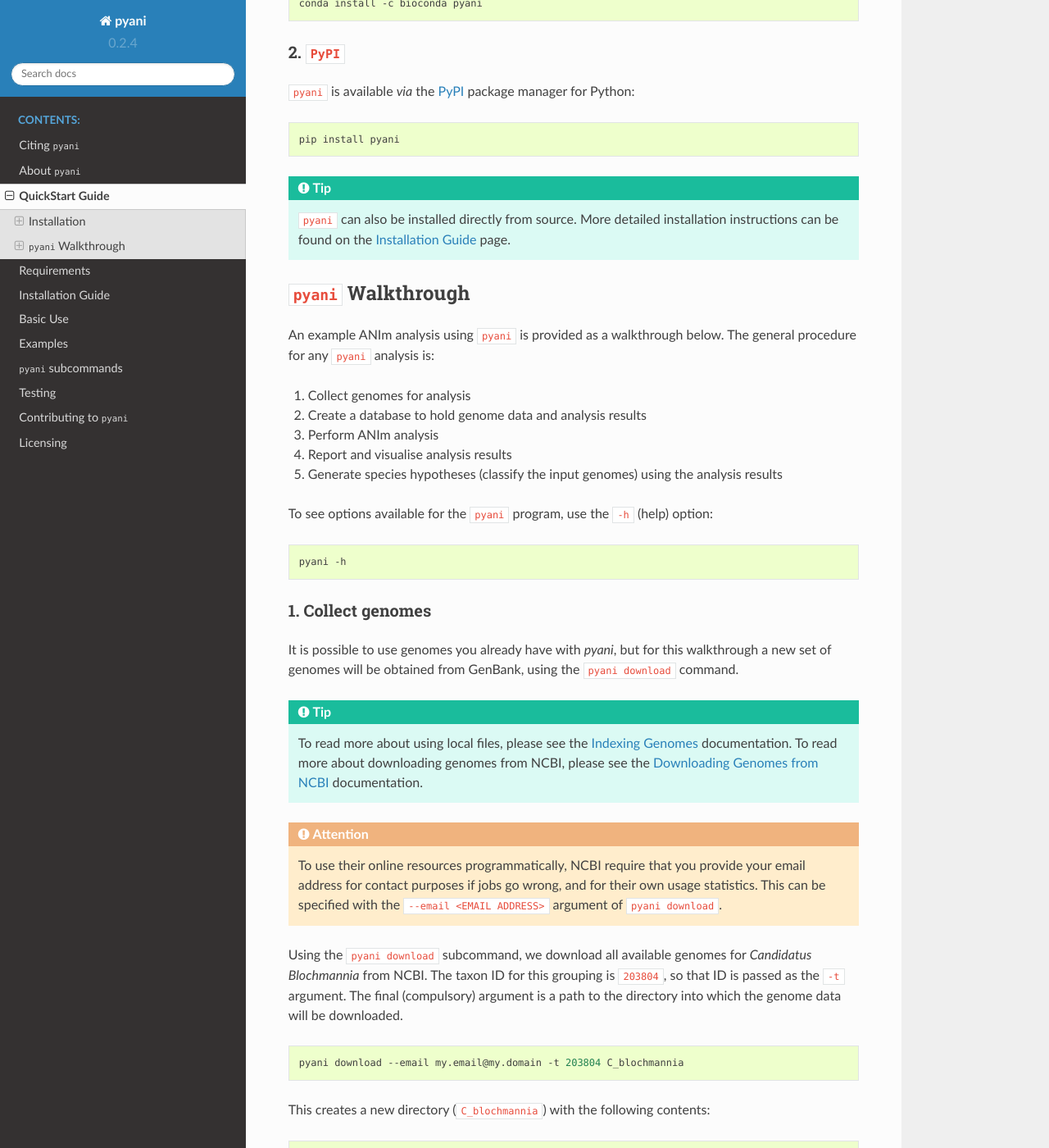
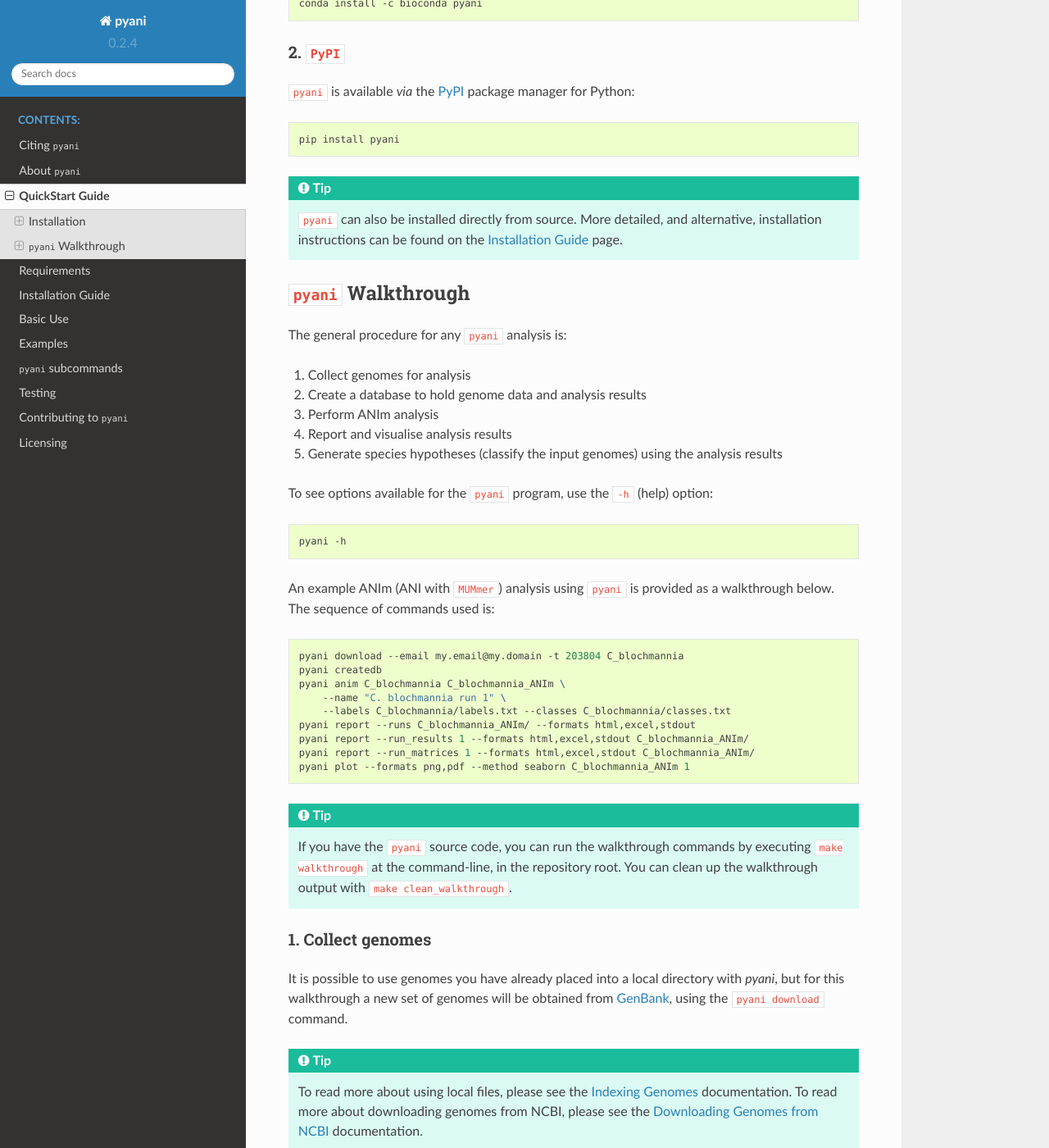
Before and after one commit to widdowquinn/pyani, a Sphinx documentation site: the page built from docs/quickstart.rst, in a window 1280 px wide and 1400 px high, scrolled down 405 px. Shown: the whole window at 82% size. Built offline with Sphinx 7.4.7 and the Read the Docs theme 2.0.0, drawn with Linux system fonts in a browser that asks for light colours; some of the changed text lies outside the part shown.

Commit message:
update QuickStart walkthrough docs
This involved additions to the Makefile, exclusion of coverage from
the .gitignore file, as well as changing two images and minor changes
to the CONTRIBUTING.md file

```diff
--- a/docs/quickstart.rst
+++ b/docs/quickstart.rst
@@ -32,14 +32,14 @@ To use ``pyani`` you will need to install it on a local machine (your laptop, de
     pip install pyani
 
 .. TIP::
-    ``pyani`` can also be installed directly from source. More detailed installation instructions can be found on the :ref:`pyani-installation` page.
+    ``pyani`` can also be installed directly from source. More detailed, and alternative, installation instructions can be found on the :ref:`pyani-installation` page.
 
 
 ---------------------
 ``pyani`` Walkthrough
 ---------------------
 
-An example ANIm analysis using ``pyani`` is provided as a walkthrough below. The general procedure for any ``pyani`` analysis is:
+The general procedure for any ``pyani`` analysis is:
 
 1. Collect genomes for analysis
 2. Create a database to hold genome data and analysis results
@@ -55,17 +55,34 @@ To see options available for the ``pyani`` program, use the ``-h``
 
     pyani -h
 
+An example ANIm (ANI with ``MUMmer``) analysis using ``pyani`` is provided as a walkthrough below. The sequence of commands used is:
+
+.. code-block:: bash
+
+    pyani download --email my.email@my.domain -t 203804 C_blochmannia
+    pyani createdb
+    pyani anim C_blochmannia C_blochmannia_ANIm \
+        --name "C. blochmannia run 1" \
+        --labels C_blochmannia/labels.txt --classes C_blochmannia/classes.txt
+    pyani report --runs C_blochmannia_ANIm/ --formats html,excel,stdout
+    pyani report --run_results 1 --formats html,excel,stdout C_blochmannia_ANIm/
+    pyani report --run_matrices 1 --formats html,excel,stdout C_blochmannia_ANIm/
+    pyani plot --formats png,pdf --method seaborn C_blochmannia_ANIm 1
+
+.. TIP::
+    If you have the ``pyani`` source code, you can run the walkthrough commands by executing ``make walkthrough`` at the command-line, in the repository root. You can clean up the walkthrough output with ``make clean_walkthrough``.
+
 ^^^^^^^^^^^^^^^^^^
 1. Collect genomes
 ^^^^^^^^^^^^^^^^^^
 
-It is possible to use genomes you already have with `pyani`, but for this walkthrough a new set of genomes will be obtained from GenBank, using the ``pyani download`` command.
+It is possible to use genomes you have already placed into a local directory with `pyani`, but for this walkthrough a new set of genomes will be obtained from `GenBank`_, using the ``pyani download`` command.
 
 .. TIP::
     To read more about using local files, please see the :ref:`pyani-indexing` documentation. To read more about downloading genomes from NCBI, please see the :ref:`pyani-download` documentation.
 
 .. ATTENTION::
-    To use their online resources programmatically, NCBI require that you provide your email address for contact purposes if jobs go wrong, and for their own usage statistics. This can be specified with the ``--email <EMAIL ADDRESS>`` argument of ``pyani download``.
+    To use their online resources programmatically, NCBI require that you provide your email address for contact purposes if jobs go wrong, and for their own usage statistics. This should be specified with the ``--email <EMAIL ADDRESS>`` argument of ``pyani download``.
 
 Using the ``pyani download`` subcommand, we download all available genomes for *Candidatus Blochmannia* from NCBI. The taxon ID for this grouping is ``203804``, so that ID is passed as the ``-t`` argument. The final (compulsory) argument is a path to the directory into which the genome data will be downloaded.
 
@@ -87,9 +104,9 @@ This creates a new directory (``C_blochmannia``) with the following contents:
     ├── classes.txt
     └── labels.txt
 
-Each downloaded genome is represented by four files: the genome sequence (expanded: ``*.fna``, compressed: ``*.fna.gz``), an NCBI hashes file (``*_hashes.txt``) and an MD5 hash of the genome sequence file (``*.md5``).
+Each downloaded genome is represented by four files: the genome sequence (FASTA: ``*.fna``, compressed: ``*.fna.gz``), an NCBI hashes file (``*_hashes.txt``) and an MD5 hash of the genome sequence file (``*.md5``).
 
-Two additional files are created:
+Two additional files are created, summarising all genomes in the subdirectory:
 
 - ``classes.txt``: defines a *class* to which each input genome belongs. This is used for determining membership of groups and annotating graphical output.
 - ``labels.txt``: provides text which will be used to label each input genome in the graphical output from ``pyani``
@@ -98,7 +115,7 @@ Two additional files are created:
 2. Create database
 ^^^^^^^^^^^^^^^^^^
 
-``pyani`` uses a local `SQLite3`_ database to store genome data and analysis results. For this walkthrough, we create a new, empty database by executing the command:
+``pyani`` uses a local `SQLite3`_ database to store genome data and analysis results. Existing databases can be re-used. For this walkthrough we create a new, empty database by executing the command:
 
 .. code-block:: bash
 
@@ -121,7 +138,7 @@ We also provide a name for the analysis (``--name``, for later human-readable re
         --name "C. blochmannia run 1" \
         --labels C_blochmannia/labels.txt --classes C_blochmannia/classes.txt
 
-This will run an ANIm analysis on the genomes in the ``C_blochmannia`` directory. Analysis results will be stored in the database we created earlier (``.pyani/pyanidb``), where they will be identified by the name ``C. blochmannia run 1``. The comparison result files will be written to the ``C_blochmannia_ANIm`` directory.
+This command runs ANIm analysis on the genomes in the specified ``C_blochmannia`` directory. As we did not specifiy a database, the analysis results will be stored in the default database we created earlier (``.pyani/pyanidb``), where they will be identified by the name ``C. blochmannia run 1``. The comparison result files will be written to the ``C_blochmannia_ANIm`` directory.
 
 
 ^^^^^^^^^^^^^^^^^^^^^^^^^^^^^^^^^^^^^^^^^^
@@ -183,26 +200,33 @@ Supported output methods are:
 - ``mpl`` (``matplotlib``)
 - ``plotly``
 
-and each generates five plots corresponding to the matrices that ``pyani report`` produces: percentage identity and coverage, number of aligned bases and "similarity errors", and a Hadamard matrix of identity multiplied by coverage.
+and each generates five plots corresponding to the matrices that ``pyani report`` produces:
+
+- percentage identity of aligned regions
+- percentage coverage of each genome by aligned regions
+- number of aligned bases on each genome
+- number of "similarity errors" on each genome
+- a Hadamard matrix of percentage identity multiplied by percentage coverage for each comparison
 
 .. figure:: images/matrix_identity_1.png
     :alt: percentage identity matrix for *Candidatus Blochmannia* ANIm analysis
 
     Percentage identity matrix for *Candidatus Blochmannia* ANIm analysis
 
-    Each cell represents a pairwise comparison between the named genomes on rows and columns, and the number in the cell is the pairwise identity *of aligned regions*. The dendrograms are single-linkage clustering trees generated from the matrix of pairwise identity results. The default colour scheme colours cells with identity > 0.95 as red, and those with < 0.95 as blue. This division corresponds to the convention for bacterial species boundaries.
+    Each cell represents a pairwise comparison between the named genomes on rows and columns, and the number in the cell is the pairwise identity *of aligned regions*. The dendrograms are single-linkage clustering trees generated from the matrix of pairwise identity results. The default colour scheme colours cells with identity > 0.95 as red, and those with < 0.95 as blue. This division corresponds to a widely-used convention for bacterial species boundaries.
 
 .. figure:: images/matrix_coverage_1.png
     :alt: percentage coverage matrix for *Candidatus Blochmannia* ANIm analysis
 
     Percentage coverage matrix for *Candidatus Blochmannia* ANIm analysis
 
-    Each cell represents a pairwise comparison between the named genomes on rows and columns, and the number in the cell is pairwise coverage of the alignment. The dendrograms are single-linkage clustering trees generated from the matrix of pairwise coverage results. The default colour scheme colours cells with identity > 0.50 as red, and those with < 0.50 as blue. This division corresponds to a strict majority of each genome in the comparison being alignable (a plausible minimum requirement for being considered "the same thing").
+    Each cell represents a pairwise comparison between the named genomes on rows and columns, and the number in the cell is pairwise coverage of each genome by aligned regions in the comparison. The dendrograms are single-linkage clustering trees generated from the matrix of pairwise coverage results. The default colour scheme colours cells with identity > 0.50 as red, and those with < 0.50 as blue. This division corresponds to a strict majority of each genome in the comparison being alignable (a plausible minimum requirement for two sequences being considered "the same thing").
 
 Several graphics output formats are available, including ``.png``, ``.pdf`` and ``.svg``.
 
 
 .. _Anaconda: https://www.anaconda.com/what-is-anaconda/
+.. _GenBank: https://www.ncbi.nlm.nih.gov/nuccore
 .. _NCBI Taxonomy database: https://www.ncbi.nlm.nih.gov/taxonomy
 .. _PyPI: https://pypi.python.org/pypi
 .. _SQLite3: https://www.sqlite.org/index.html
```
Also changed, not shown: other parts of docs/quickstart.rst (+6 -6 lines), CONTRIBUTING.md (+8 -0 lines), docs/images/matrix_coverage_1.png, docs/images/matrix_identity_1.png, 2 other files.
